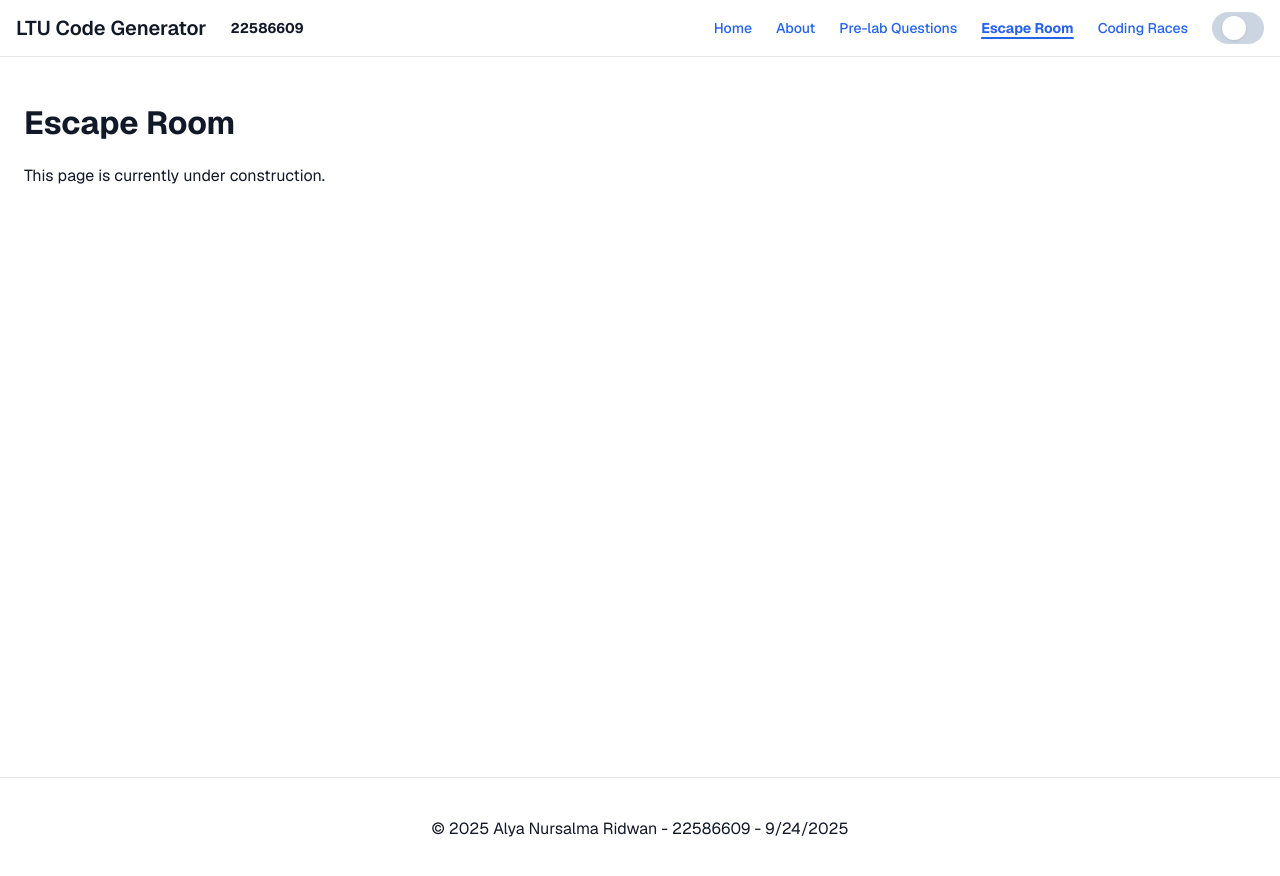
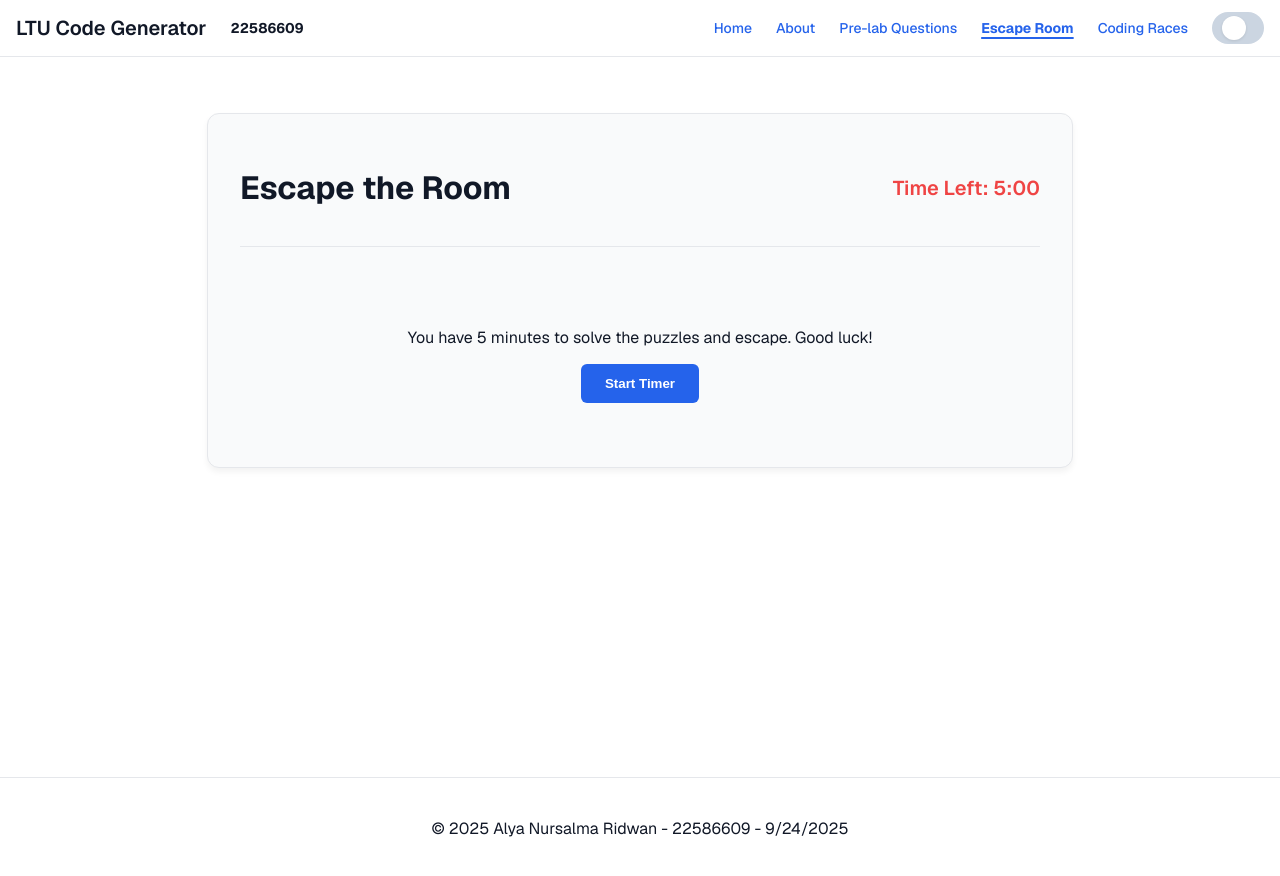
Before and after one commit to alyaridwan27/CWA-Assignment1, a Next.js app: page /escape-room in a window 1280 px wide. Shown: the top 876 px of the page. Built offline with nearby package versions, Linux system fonts and the light colour scheme.

Commit message:
feat: Implement multi-stage escape room game with puzzles and win screen

```diff
--- a/app/escape-room/page.tsx
+++ b/app/escape-room/page.tsx
@@ -1,8 +1,9 @@
+import EscapeRoomGame from '@/components/EscapeRoomGame';
+
 export default function EscapeRoomPage() {
   return (
     <div>
-      <h1>Escape Room</h1>
-      <p>This page is currently under construction.</p>
+      <EscapeRoomGame />
     </div>
   );
 }
--- /dev/null
+++ b/components/EscapeRoomGame.module.css
@@ -0,0 +1,146 @@
+.gameContainer {
+  max-width: 800px;
+  margin: 2rem auto;
+  padding: 2rem;
+  border-radius: 0.75rem;
+  background-color: #f9fafb;
+  border: 1px solid #e5e7eb;
+  box-shadow: 0 4px 6px rgba(0, 0, 0, 0.05);
+}
+
+[data-theme='dark'] .gameContainer {
+  background-color: #1f2937;
+  border-color: #374151;
+}
+
+.header {
+  display: flex;
+  justify-content: space-between;
+  align-items: center;
+  margin-bottom: 2rem;
+  border-bottom: 1px solid #e5e7eb;
+  padding-bottom: 1rem;
+}
+
+[data-theme='dark'] .header {
+  border-bottom-color: #374151;
+}
+
+.title {
+  font-size: 2rem;
+  font-weight: bold;
+}
+
+.timer {
+  font-size: 1.25rem;
+  font-weight: 600;
+  color: #ef4444;
+}
+
+.startScreen {
+  text-align: center;
+  padding: 2rem;
+}
+
+.stage {
+  display: flex;
+  flex-direction: column;
+  align-items: center;
+  gap: 1.5rem;
+}
+
+
+.stageTitle {
+  font-size: 1.75rem;
+  font-weight: 600;
+  margin-bottom: 0.5rem;
+}
+
+.instruction {
+  font-size: 1.125rem;
+  text-align: center;
+  line-height: 1.75;
+  max-width: 600px;
+}
+
+.codeBlock {
+  background-color: #111827;
+  color: #e5e7eb;
+  padding: 1rem;
+  border-radius: 0.5rem;
+  white-space: pre-wrap;
+  font-family: var(--font-geist-mono);
+  width: 100%;
+  max-width: 600px;
+}
+
+.textarea {
+  width: 100%;
+  max-width: 600px;
+  min-height: 150px;
+  padding: 0.75rem 1rem;
+  border: 1px solid #d1d5db;
+  border-radius: 0.375rem;
+  background-color: #ffffff;
+  color: #111827;
+  font-family: var(--font-geist-mono);
+}
+
+[data-theme='dark'] .textarea {
+  background-color: #374151;
+  border-color: #4b5563;
+  color: #f3f4f6;
+}
+
+
+.form {
+  display: flex;
+  flex-direction: column;
+  align-items: center;
+  gap: 1rem;
+  width: 100%;
+}
+
+.input {
+  flex-grow: 1;
+  padding: 0.75rem 1rem;
+  border: 1px solid #d1d5db;
+  border-radius: 0.375rem;
+  background-color: #ffffff;
+  color: #111827;
+  width: 100%;
+  max-width: 400px;
+}
+
+[data-theme='dark'] .input {
+  background-color: #374151;
+  border-color: #4b5563;
+  color: #f3f4f6;
+}
+
+.button {
+  padding: 0.75rem 1.5rem;
+  border: none;
+  border-radius: 0.375rem;
+  background-color: #2563eb;
+  color: white;
+  font-weight: 600;
+  cursor: pointer;
+  transition: background-color 0.2s;
+}
+
+.button:hover {
+  background-color: #1d4ed8;
+}
+
+.button:disabled {
+  background-color: #9ca3af;
+  cursor: not-allowed;
+}
+
+.message {
+  margin-top: 1rem;
+  font-size: 1.125rem;
+  font-weight: 500;
+  text-align: center;
+}
--- /dev/null
+++ b/components/EscapeRoomGame.tsx
@@ -0,0 +1,191 @@
+'use client';
+
+import { useState, useEffect } from 'react';
+import styles from './EscapeRoomGame.module.css';
+
+const gameStages = [
+  {
+    id: 1,
+    puzzleType: 'code-format',
+    title: 'Stage 1: The Messy Function',
+    instruction:
+      'To unlock the next clue, you must properly format this JavaScript function. Pay close attention to indentation, spacing, and line breaks.',
+    code: `function messy(a,b){
+if(a>b){return a;
+}else{
+return b;
+}
+}`,
+    solution: `function messy(a, b) {
+  if (a > b) {
+    return a;
+  } else {
+    return b;
+  }
+}`,
+  },
+  {
+    id: 2,
+    puzzleType: 'code-write',
+    title: 'Stage 2: The Number Generator',
+    instruction:
+      'The next lock requires a specific sequence of numbers. Write a JavaScript for-loop that logs all numbers from 0 to 1000, inclusive, to the console.',
+    solution: `for (let i = 0; i <= 1000; i++) {
+  console.log(i);
+}`,
+  },
+  {
+    id: 3,
+    puzzleType: 'code-write',
+    title: 'Stage 3: The Data Scrambler',
+    instruction:
+      "The final password is encrypted. Write a JavaScript function named 'reverseString' that takes a string 'str' as an argument and returns the reversed string.",
+    solution: `function reverseString(str) {
+  return str.split('').reverse().join('');
+}`,
+  },
+];
+
+export default function EscapeRoomGame() {
+  const [currentStageIndex, setCurrentStageIndex] = useState(0);
+  const [userInput, setUserInput] = useState('');
+  const [message, setMessage] = useState('');
+  const [timeLeft, setTimeLeft] = useState(300); // 5 minutes in seconds
+  const [isTimerRunning, setIsTimerRunning] = useState(false);
+  const [hasEscaped, setHasEscaped] = useState(false); // State for the win screen
+
+  // Timer logic
+  useEffect(() => {
+    if (!isTimerRunning || timeLeft <= 0) {
+      if (timeLeft <= 0) {
+        setMessage('Time is up! You failed to escape.');
+      }
+      return;
+    }
+    const timerId = setInterval(() => {
+      setTimeLeft((prevTime) => prevTime - 1);
+    }, 1000);
+    return () => clearInterval(timerId);
+  }, [isTimerRunning, timeLeft]);
+
+  const handleStartGame = () => {
+    setIsTimerRunning(true);
+    setHasEscaped(false);
+    setTimeLeft(300);
+    setCurrentStageIndex(0);
+    setMessage('');
+    setUserInput('');
+  };
+
+  const handleSubmit = (e: React.FormEvent) => {
+    e.preventDefault();
+    const currentStage = gameStages[currentStageIndex];
+    const formattedUserInput = userInput.replace(/\s/g, '').replace(/;/g, '');
+    const formattedSolution = currentStage.solution.replace(/\s/g, '').replace(/;/g, '');
+
+    if (formattedUserInput === formattedSolution) {
+      if (currentStageIndex < gameStages.length - 1) {
+        setCurrentStageIndex(currentStageIndex + 1);
+        setMessage('Correct! Moving to the next stage.');
+        setUserInput('');
+      } else {
+        setMessage('Congratulations! You have escaped!');
+        setIsTimerRunning(false);
+        setHasEscaped(true);
+      }
+    } else {
+      setMessage('Incorrect answer. Try again.');
+    }
+  };
+
+  const formatTime = (seconds: number) => {
+    const minutes = Math.floor(seconds / 60);
+    const remainingSeconds = seconds % 60;
+    return `${minutes}:${remainingSeconds < 10 ? '0' : ''}${remainingSeconds}`;
+  };
+
+  const renderStage = () => {
+    if (hasEscaped) return null;
+
+    const stage = gameStages[currentStageIndex];
+    const isCodePuzzle =
+      stage.puzzleType === 'code-format' || stage.puzzleType === 'code-write';
+
+    return (
+      <>
+        <h2 className={styles.stageTitle}>{stage.title}</h2>
+        <p className={styles.instruction}>{stage.instruction}</p>
+        {stage.puzzleType === 'code-format' && (
+          <pre className={styles.codeBlock}>
+            <code>{stage.code}</code>
+          </pre>
+        )}
+        {isCodePuzzle ? (
+          <textarea
+            value={userInput}
+            onChange={(e) => setUserInput(e.target.value)}
+            className={styles.textarea}
+            placeholder="Enter your code solution here"
+            disabled={!isTimerRunning}
+            rows={10}
+          />
+        ) : (
+          <input
+            type="text"
+            value={userInput}
+            onChange={(e) => setUserInput(e.target.value)}
+            className={styles.input}
+            placeholder="Enter your answer"
+            disabled={!isTimerRunning}
+          />
+        )}
+      </>
+    );
+  };
+
+  if (hasEscaped) {
+    return (
+      <div className={styles.gameContainer}>
+        <div className={styles.startScreen}>
+          <h1 className={styles.title}>You Escaped!</h1>
+          <p>Congratulations, you solved all the puzzles with time to spare.</p>
+          <button onClick={handleStartGame} className={styles.button}>
+            Play Again
+          </button>
+        </div>
+      </div>
+    );
+  }
+
+  return (
+    <div className={styles.gameContainer}>
+      <div className={styles.header}>
+        <h1 className={styles.title}>Escape the Room</h1>
+        <div className={styles.timer}>Time Left: {formatTime(timeLeft)}</div>
+      </div>
+
+      {!isTimerRunning && currentStageIndex === 0 ? (
+        <div className={styles.startScreen}>
+          <p>You have 5 minutes to solve the puzzles and escape. Good luck!</p>
+          <button onClick={handleStartGame} className={styles.button}>
+            Start Timer
+          </button>
+        </div>
+      ) : (
+        <div className={styles.stage}>
+          <form onSubmit={handleSubmit} className={styles.form}>
+            {renderStage()}
+            <button
+              type="submit"
+              className={styles.button}
+              disabled={!isTimerRunning || hasEscaped}
+            >
+              Submit Answer
+            </button>
+          </form>
+          {message && <p className={styles.message}>{message}</p>}
+        </div>
+      )}
+    </div>
+  );
+}
```
